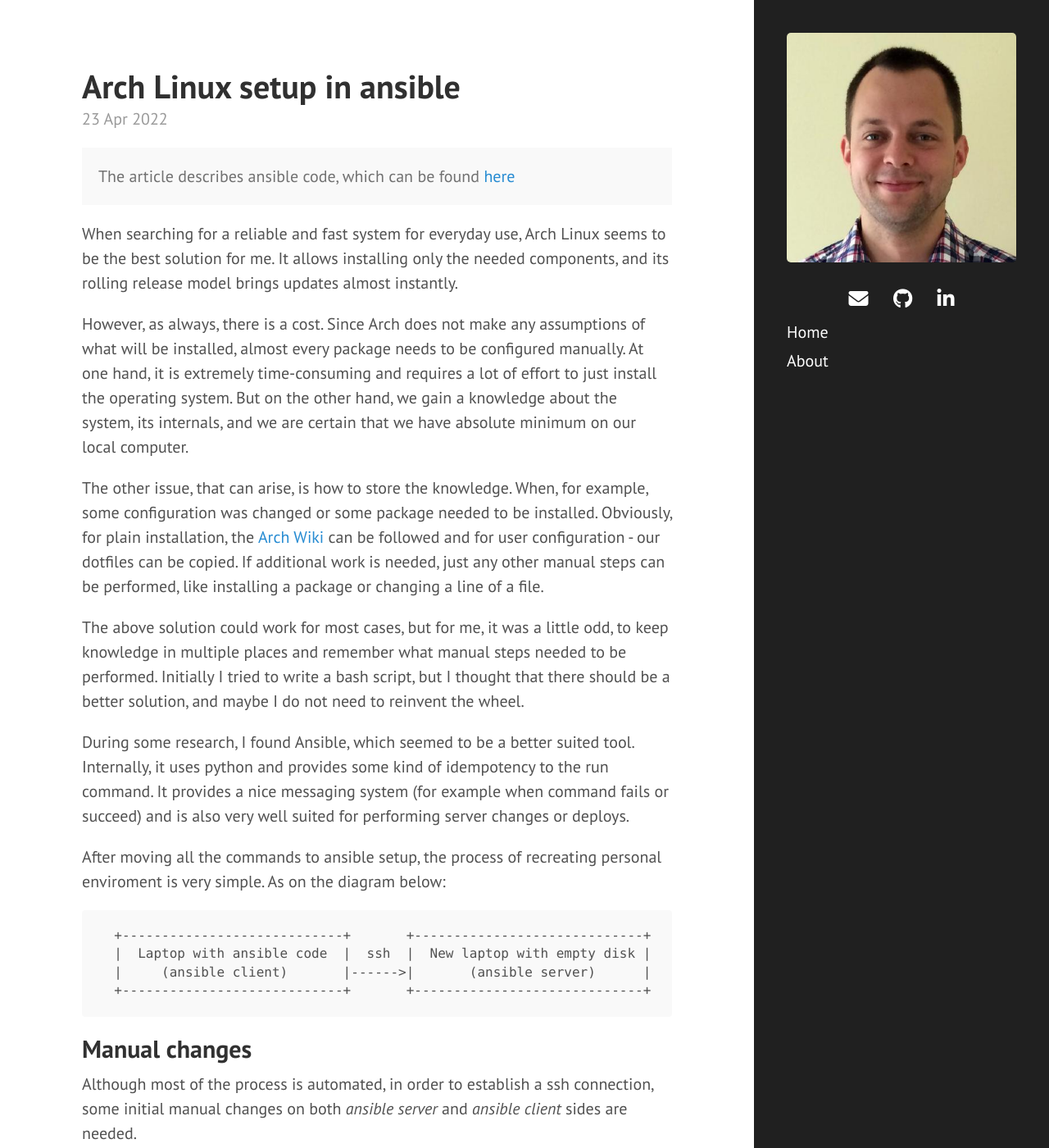
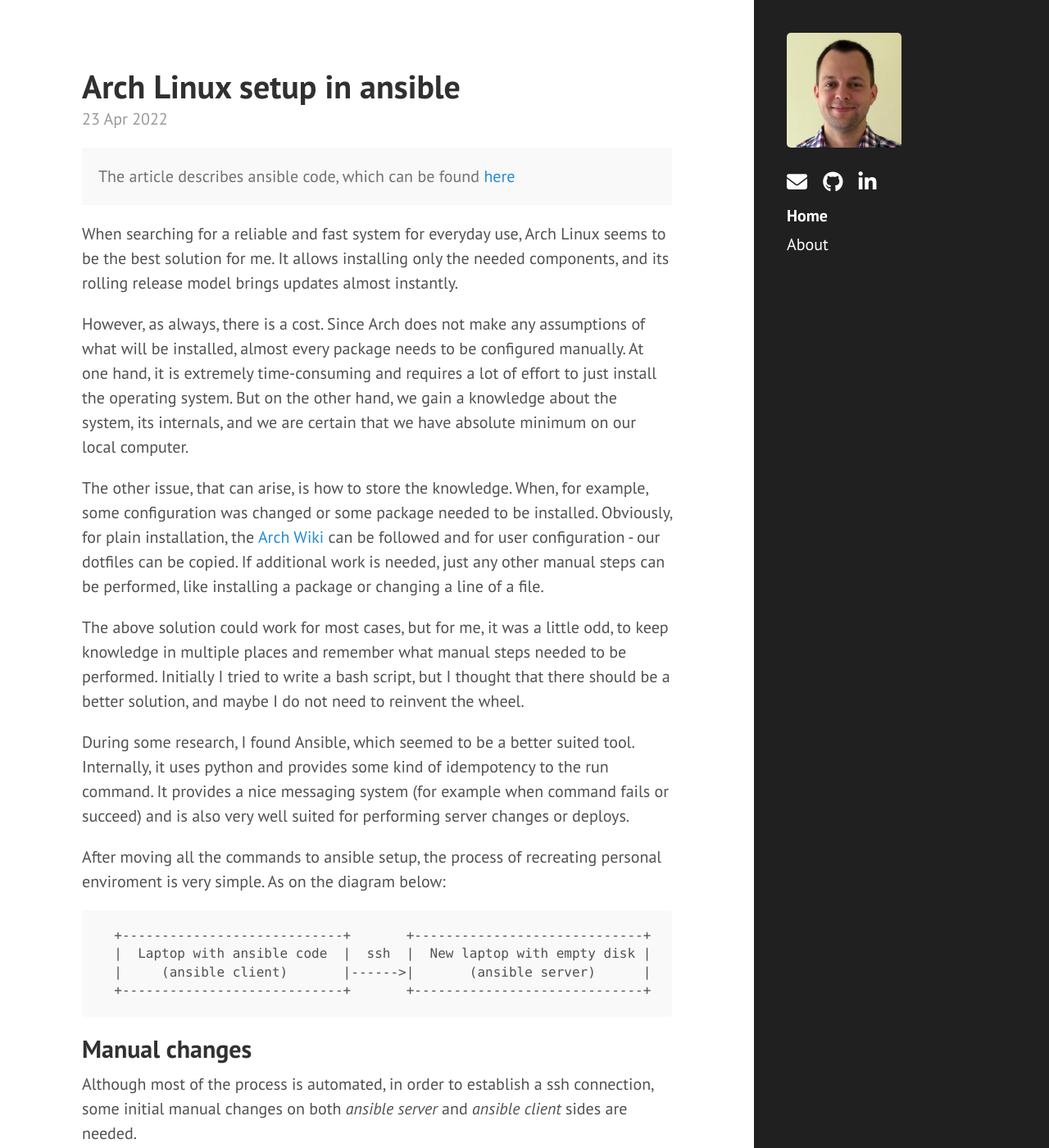
Before and after one commit to CodeGyver/codegyver.github.io, a Jekyll site: the page built from index.html, in a window 1280 px wide and 1400 px high. Shown: the whole window at 82% size. Built offline with Jekyll 4.4.1, drawn with Linux system fonts in a browser that asks for light colours; Markdown is read by kramdown in place of the engine named in the settings; the list of posts is cut into pages by our own code.

Commit message:
CSS Changes

```diff
--- a/_config.yml
+++ b/_config.yml
@@ -1,6 +1,6 @@
 ---
 # Setup
-baseurl: /
+baseurl: ''
 markdown: redcarpet
 highlighter: pygments
 permalink: pretty
@@ -19,12 +19,8 @@
 title: Codegyver
 tagline: Personal blog
 description: Personal blog
-url: http://hyde.getpoole.com
+url: http://codegyver.com
 author:
   name: Zbigniew Pieślak
   url: http://codegyver.com
-
 paginate: 5
-
-# Custom vars
-version: 2.1.0
--- a/_includes/sidebar.html
+++ b/_includes/sidebar.html
@@ -2,7 +2,7 @@
   <div class="container">
     <div class="sidebar-about">
       <h1>
-        <a href="{{ site.baseurl }}">
+        <a href="/">
           <img src="/images/avatar.jpg" alt="Home">
         </a>
       </h1>
@@ -26,12 +26,7 @@
     </div>
 
     <nav class="sidebar-nav">
-      <a class="sidebar-nav-item{% if page.url == site.baseurl %} active{% endif %}" href="{{ site.baseurl }}">Home</a>
-
-      {% comment %}
-        The code below dynamically generates a sidebar nav of pages with
-        `layout: page` in the front-matter. See readme for usage.
-      {% endcomment %}
+      <a class="sidebar-nav-item{% if page.url == '/' %} active{% endif %}" href="/">Home</a>
 
       {% assign pages_list = site.pages %}
       {% for node in pages_list %}
--- a/css/vendor/_custom.scss
+++ b/css/vendor/_custom.scss
@@ -1,17 +1,27 @@
+.sidebar {
+  h1 {
+    margin: 0;
+    img {
+      display: inline;
+      margin: 0;
+      width: 50%;
+    }
+  }
+}
+
 .social {
   display: inline-block;
-  font-size: 120%;
+  font-size: 125%;
   line-height: .5;
   list-style: none;
-  margin: 0;
+  margin: 0 0 0 -.25em;
   padding: 0;
-  text-align: center;
   white-space: normal;
   width: 100%;
 
   li {
     display: inline-block;
-    padding: .5em;
+    padding: .5em .25em;
   }
 }
 
```
Also changed, not shown: README.md.
